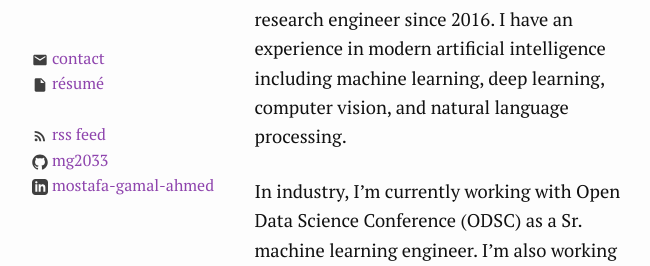
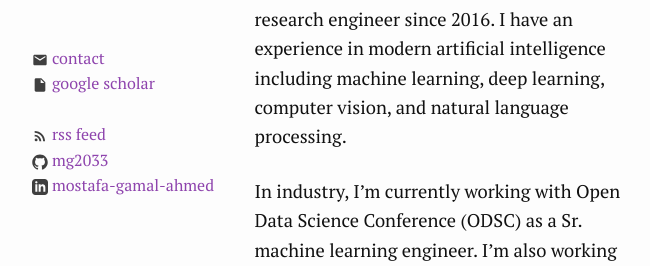
Before and after one commit to MG2033/mg2033.github.io, a Jekyll site: the page built from index.md, in a window 1280 px wide, cut to the strip 288-554 px from the top of the page. Shown: the whole strip, without its empty margins (308-958 px from the left). Built offline with Jekyll 4.4.1, drawn with Linux system fonts in a browser that asks for light colours.

Commit message:
Update _config.yml

```diff
--- a/_config.yml
+++ b/_config.yml
@@ -23,6 +23,9 @@ url: "" # the base hostname & protocol for your site, e.g. http://example.com
 curriculum:
     name: Résumé
     url: https://drive.google.com/open?id=1LRn5kgvUsuupI-95Ep0_RZZQSt7nl2up
+curriculum:
+    name: Google Scholar
+    url: https://scholar.google.com/citations?hl=en&user=l_pgkhYAAAAJ
 github_username:  mg2033
 linkedin_username: mostafa-gamal-ahmed
 # Build settings
```
